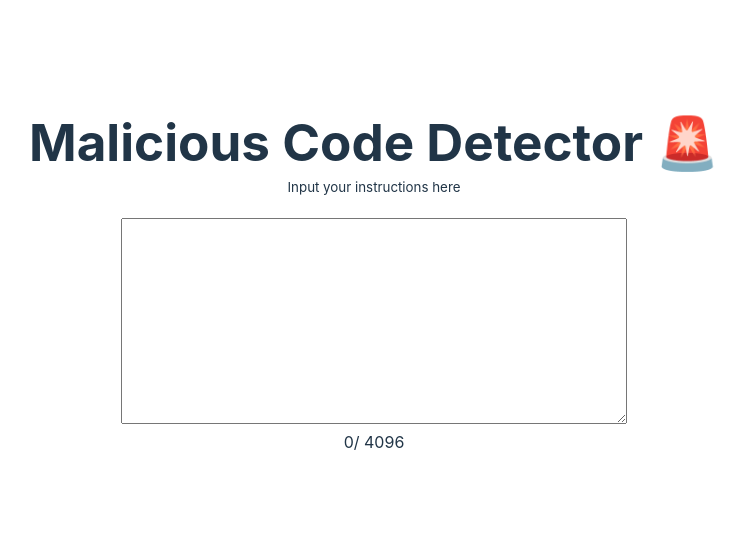
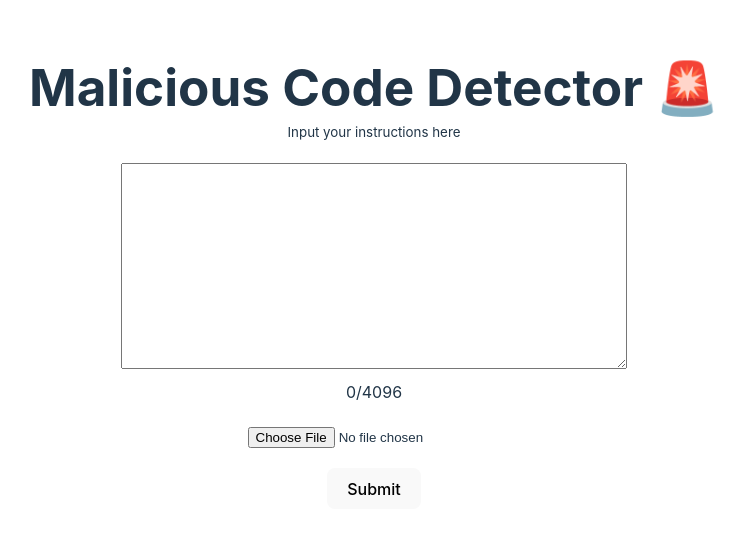
Before and after one commit to weejerrick/ubiquitous-meme, a React (Vite) app in the folder client/: page / in a window 1280 px wide. Shown: the part 116-650 px from the top of the page, without its empty margins (266-1011 px from the left). Built offline with nearby package versions, Linux system fonts and the light colour scheme.

Commit message:
Add upload and submit

```diff
--- a/client/src/App.tsx
+++ b/client/src/App.tsx
@@ -1,29 +1,33 @@
-import { useState } from 'react'
+import { ChangeEvent, useState } from 'react'
 import './App.css'
 
-const maxLength = 4096;
+const MAX_LENGTH = 4096;
 function App() {
-
   const [count, setCount] = useState(0);
 
-  const handleTextChange = (e) => {
+  const handleTextChange = (e: ChangeEvent<HTMLTextAreaElement>) => {
     setCount(e.target.value?.length);
   };
 
   return (
-    <>
+    <div>
       <div style={{ marginBottom: 20 }}>
         <h1 style={{ margin: 0 }}>Malicious Code Detector 🚨</h1>
         <sub>Input your instructions here</sub>
       </div>
-      <textarea maxLength={10} style={{ height: 200, width: 500 }} onChange={
+      <textarea maxLength={MAX_LENGTH} style={{ height: 200, width: 500 }} onChange={
         handleTextChange
       } />
-      <div id="the-count">
-        <span>{count}</span>
-        <span>/ {maxLength}</span>
+      <div style={{ marginTop: 5, marginBottom: 20 }}>
+        <span>{count}/{MAX_LENGTH}</span>
       </div>
-    </>
+      <div style={{ marginBottom: 20 }}>
+        <input type="file" id="avatar" name="avatar"
+          accept=".doc,.docx,.xml,application/msword,application/vnd.openxmlformats-officedocument.wordprocessingml.document"
+        />
+      </div>
+      <button>Submit</button>
+    </div>
   )
 }
 
```
